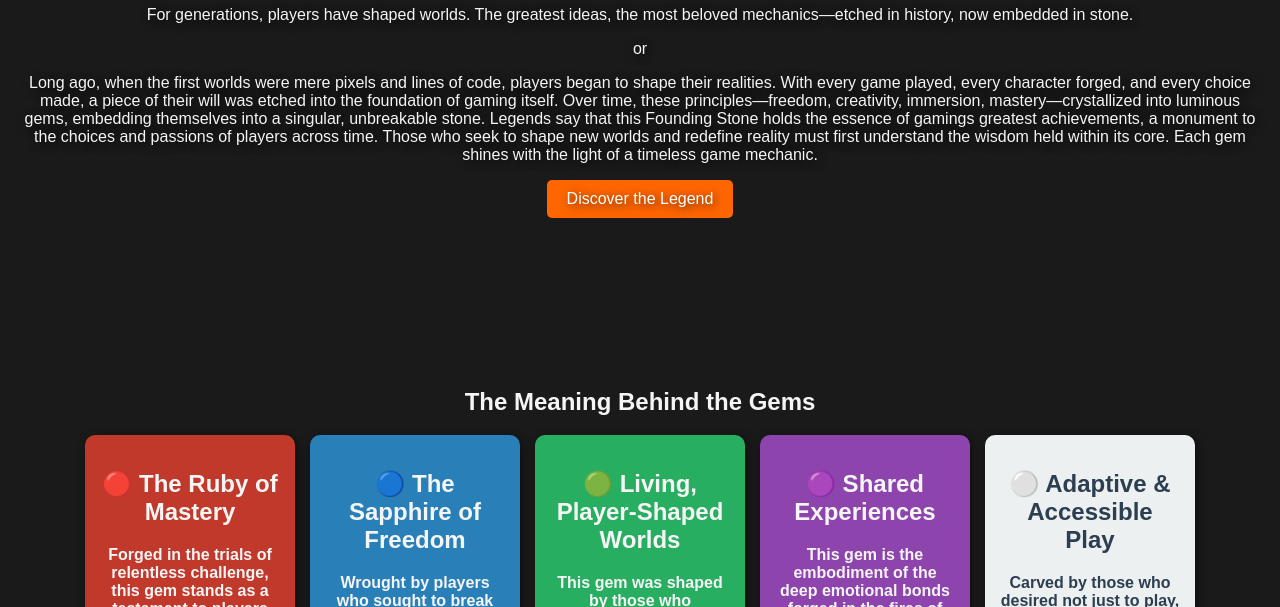
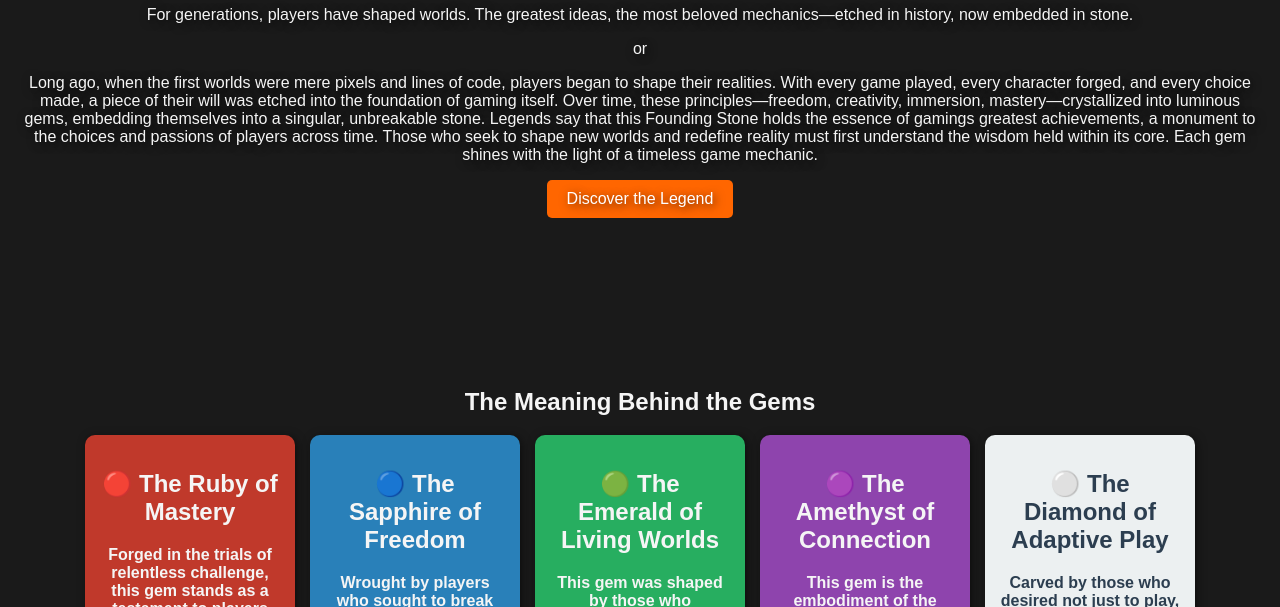
Before and after one commit to Founding-Stone/founding-stone.github.io, a plain HTML site: page index.html in a window 1280 px wide. Shown: the part 193-800 px from the top of the page. Drawn offline with Linux system fonts and the light colour scheme.

Commit message:
updated the gem titles

```diff
--- a/index.html
+++ b/index.html
@@ -46,7 +46,7 @@
                 </p>
             </div>
             <div id="Immersive" class="gem emerald">
-                <h2>🟢 Living, Player-Shaped Worlds </h2>
+                <h2>🟢 The Emerald of Living Worlds </h2>
                 <p>
                     This gem was shaped by those who witnessed the evolving world around them, thriving in an ecosystem of growth and change.
                     The spark of joy that came from seeing the world shift through their actions—whether through constructing cities, nurturing relationships,
@@ -56,7 +56,7 @@
                 </p>
             </div>
             <div id="Multiplayer" class="gem amethyst">
-                <h2>🟣 Shared Experiences </h2>
+                <h2>🟣 The Amethyst of Connection </h2>
                 <p>
                     This gem is the embodiment of the deep emotional bonds forged in the fires of shared trials. From the early days of dungeon raids to
                     modern-day multiplayer battles, players who came together for a common purpose created connections that extended beyond the screen.
@@ -66,7 +66,7 @@
                 </p>
             </div>
             <div id="Accessibility" class="gem diamond">
-                <h2>⚪ Adaptive & Accessible Play </h2>
+                <h2>⚪ The Diamond of Adaptive Play </h2>
                 <p>
                     Carved by those who desired not just to play, but to craft a truly personal experience, this gem represents the power of choice.
                     The need to create an interface, adjust controls, and design every aspect of play to suit the individual is rooted in the primal
```
